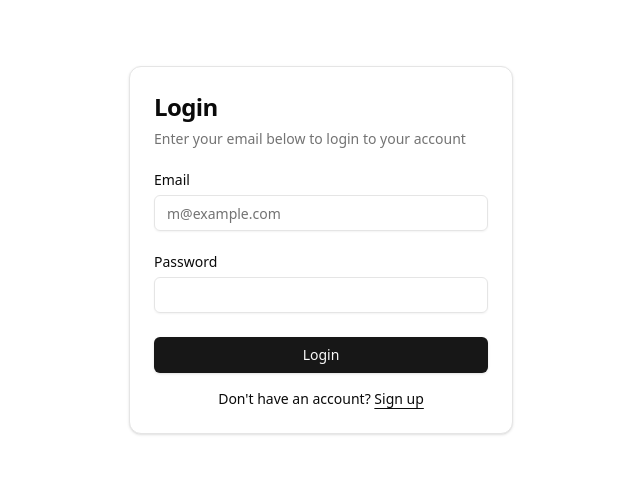
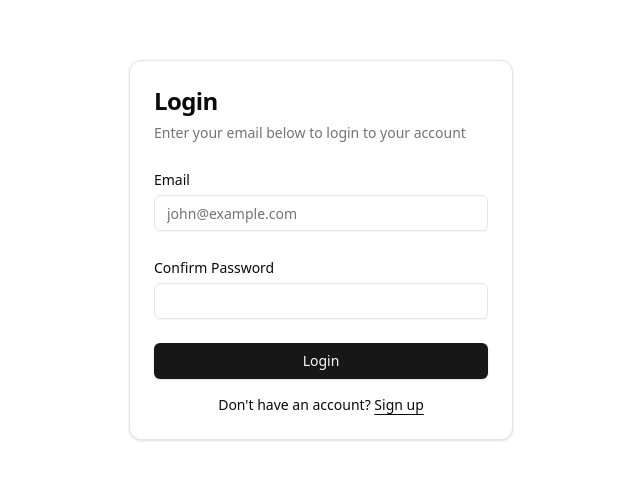
Before and after one commit to LaalithaIndrajith/node_react, a React (Vite) app in the folder client/react_vite/: page / in a window 1280 px wide. Shown: the part 150-630 px from the top of the page, without its empty margins (319-959 px from the left). Built offline with nearby package versions, Linux system fonts and the light colour scheme; no server answers.

Commit message:
feat(frontend): Implement user authentication with local storage

```diff
--- a/client/react_vite/src/pages/login.tsx
+++ b/client/react_vite/src/pages/login.tsx
@@ -1,10 +1,82 @@
 import {Card, CardContent, CardDescription, CardHeader, CardTitle} from "@/components/ui/card.tsx";
-import {Label} from "@/components/ui/label.tsx";
 import {Input} from "@/components/ui/input.tsx";
 import {Button} from "@/components/ui/button.tsx";
-import {Link} from "react-router";
+import {Link, useNavigate} from "react-router";
+import {z} from "zod";
+import {useForm} from "react-hook-form";
+import {zodResolver} from "@hookform/resolvers/zod";
+import {Form, FormControl, FormField, FormItem, FormLabel, FormMessage} from "@/components/ui/form.tsx";
+import axios from "axios";
+import AlertType from "@/constants/alert-type.ts";
+import {PopupAlert} from "@/components/common/popup-alert.tsx";
+import {useState} from "react";
 
-export  function LoginPage(){
+const loginFormSchema = z.object({
+    email: z.string().email({message: "Please enter a valid email"}),
+    password: z.string({ message: 'Password is Required' }),
+})
+
+const BACKEND_URL = import.meta.env.VITE_BACKEND_URL;
+
+export function LoginPage(){
+    const [alert, setAlert] = useState<{ alertType: AlertType; titleText: string; description: string; isOpen: boolean, navigateTo?:string }>({
+        alertType: AlertType.success,
+        titleText: "",
+        description: "",
+        isOpen: false,
+    });
+    const navigate = useNavigate();
+    const loginForm= useForm<z.infer<typeof loginFormSchema>>({
+        resolver: zodResolver(loginFormSchema),
+        defaultValues: {
+            email: "",
+            password: "",
+        },
+    })
+
+    async function onSubmit(values: z.infer<typeof loginFormSchema>) {
+        console.log(values);
+        try{
+            const authentication = await axios.post(`${BACKEND_URL}/auth/login`,{
+                    email: values.email,
+                    password: values.password,
+
+                }, {
+                    headers: {
+                        'Content-Type': 'application/json',
+                    }
+                }
+            )
+            console.log(`✅ User authenticated successfully: ${JSON.stringify(authentication.data)}`);
+            localStorage.setItem("authToken", authentication.data.authentication.sessionToken);
+            const userDetails =   {
+                "username": authentication.data.username,
+                "email": authentication.data.email,
+            }
+            localStorage.setItem("userDetails", JSON.stringify(userDetails));
+            navigate("/home");
+        }catch (err){
+            if (axios.isAxiosError(err)) {
+                console.error('❌ Error occurred:', err.response?.data.error);
+                setAlert({
+                    alertType: AlertType.success,
+                    titleText: "User Login",
+                    description: err.response?.data.error,
+                    isOpen: true,
+                });
+            } else {
+                console.error('❌ Unknown error occurred:', err);
+                setAlert({
+                    alertType: AlertType.warning,
+                    titleText: "User Registration Unsuccessful",
+                    description: "Unknown error occurred. Please try again",
+                    isOpen: true,
+                });
+            }
+        }
+
+    }
+
     return (
         <>
             <div className="flex min-h-svh w-full items-center justify-center p-6 md:p-10">
@@ -17,24 +89,38 @@ export  function LoginPage(){
                             </CardDescription>
                         </CardHeader>
                         <CardContent>
-                            <form>
+                            <Form {...loginForm}>
+                                <form onSubmit={loginForm.handleSubmit(onSubmit)}>
                                 <div className="flex flex-col gap-6">
                                     <div className="grid gap-2">
-                                        <div className="flex items-center">
-                                            <Label htmlFor="password">Email</Label>
-                                        </div>
-                                        <Input
-                                            id="email"
-                                            type="email"
-                                            placeholder="m@example.com"
-                                            required
+                                        <FormField
+                                            control={loginForm.control}
+                                            name="email"
+                                            render={({ field }) => (
+                                                <FormItem>
+                                                    <FormLabel>Email</FormLabel>
+                                                    <FormControl>
+                                                        <Input style={{marginTop:4}} placeholder="john@example.com" {...field} />
+                                                    </FormControl>
+                                                    <FormMessage />
+                                                </FormItem>
+                                            )}
                                         />
                                     </div>
                                     <div className="grid gap-2">
-                                        <div className="flex items-center">
-                                            <Label htmlFor="password">Password</Label>
-                                        </div>
-                                        <Input id="password" type="password" required />
+                                        <FormField
+                                            control={loginForm.control}
+                                            name="password"
+                                            render={({ field }) => (
+                                                <FormItem>
+                                                    <FormLabel>Confirm Password</FormLabel>
+                                                    <FormControl>
+                                                        <Input style={{marginTop:4}} type="password" {...field} />
+                                                    </FormControl>
+                                                    <FormMessage />
+                                                </FormItem>
+                                            )}
+                                        />
                                     </div>
                                     <Button type="submit" className="w-full">
                                         Login
@@ -47,10 +133,19 @@ export  function LoginPage(){
                                     </Link>
                                 </div>
                             </form>
+                            </Form>
                         </CardContent>
                     </Card>
                 </div>
             </div>
+            <PopupAlert
+                alertType={alert.alertType}
+                titleText={alert.titleText}
+                description={alert.description}
+                isOpen={alert.isOpen}
+                onClose={() => setAlert({ ...alert, isOpen: false })}
+                navigateTo={alert.navigateTo}
+            />
         </>
     )
 }
```
